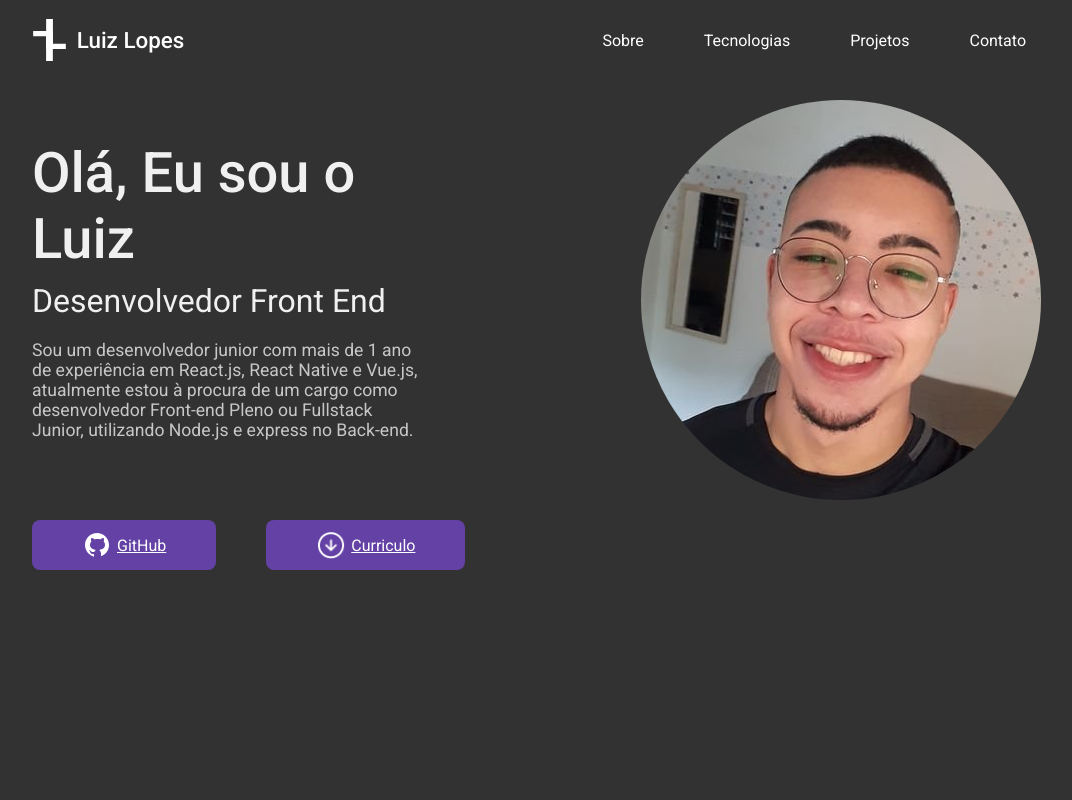
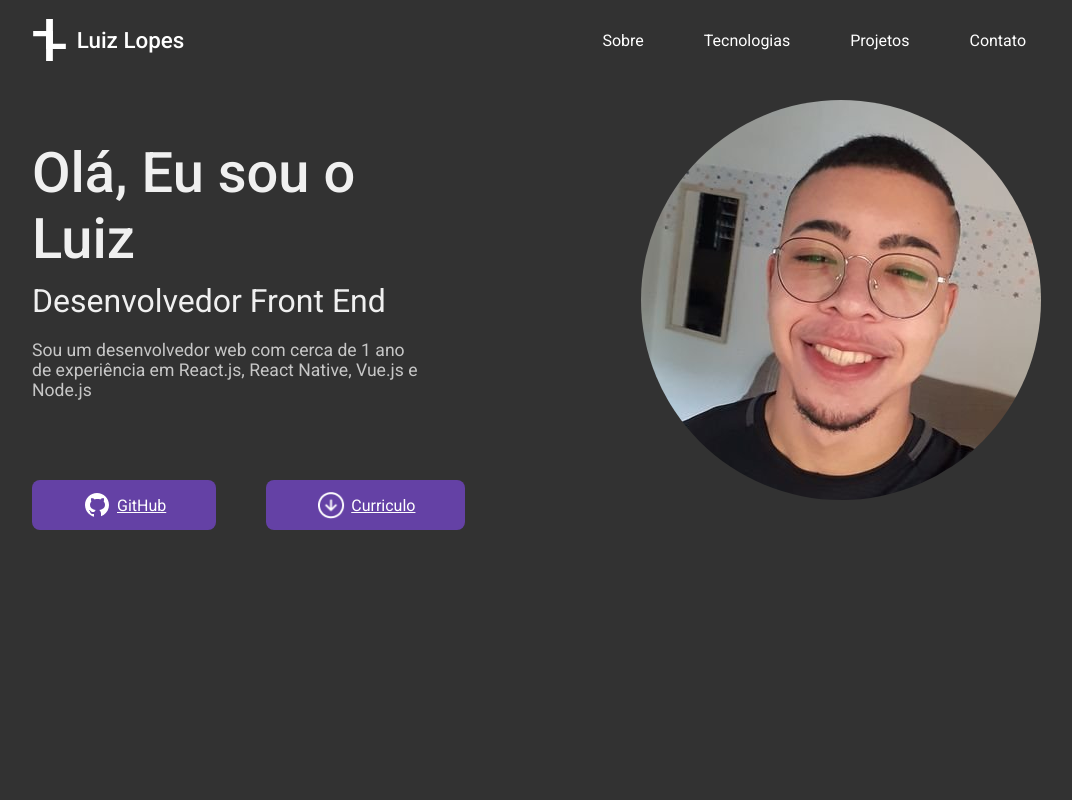
Before and after one commit to luizlopes12/PortFolio, a React (Create React App) app: page / in a window 1280 px wide. Shown: the top 800 px of the page, without its empty margins (96-1168 px from the left). Built offline with nearby package versions, Linux system fonts and the light colour scheme.

Commit message:
Update index.jsx

```diff
--- a/src/components/HomeBanner/index.jsx
+++ b/src/components/HomeBanner/index.jsx
@@ -11,8 +11,7 @@ const HomeBanner = () => {
         <h1>Olá, Eu sou o Luiz</h1>
         <h2>Desenvolvedor Front End</h2>
         <p>
-          Sou um desenvolvedor junior com mais de 1 ano de experiência em React.js, React Native e Vue.js,
-          atualmente estou à procura de um cargo como desenvolvedor Front-end Pleno ou Fullstack Junior, utilizando Node.js e express no Back-end.
+          Sou um desenvolvedor web com cerca de 1 ano de experiência em React.js, React Native, Vue.js e Node.js
         </p>
         <div className="buttons">
         <button>
```
